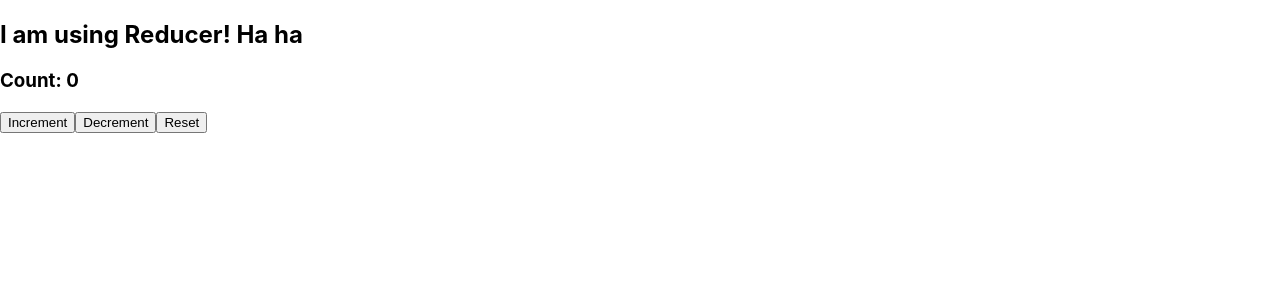
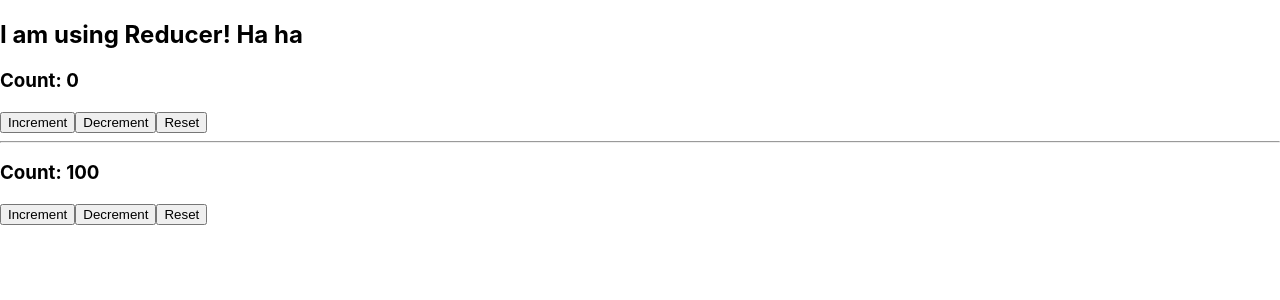
Before and after one commit to mdajgarhossain/React-Redux-Workshop, a React app: page / in a window 1280 px wide. Shown: the top 300 px of the page. Built offline with nearby package versions, Linux system fonts and the light colour scheme; the HTML template or start-up script is replaced by a standard one.

Commit message:
Make many states easily by using the same reducer

```diff
--- a/src/components/my_reducer/index.jsx
+++ b/src/components/my_reducer/index.jsx
@@ -17,33 +17,25 @@ const reducer = (state, action) => {
 }
 
 const MyReducer = props => {
-    /*const [count, setCount] = useState(0);
-
-    const increment = () => {
-        setCount(count + 1);
-    }
-
-    const decrement = () => {
-        setCount(count - 1);
-    }
-
-    const reset = () => {
-        setCount(0);
-    }*/
-
     const [count, dispatch] = useReducer(reducer, initData);
+    const [count2, dispatch2] = useReducer(reducer, 100);
 
     return(
         <div>
             <h2>I am using Reducer! Ha ha</h2>
-            <h3>Count: {count}</h3>
-            {/* <button onClick={increment}>Increment</button>
-            <button onClick={decrement}>Decrement</button>
-            <button onClick={reset}>Reset</button> */}
-            <button onClick={() => dispatch({type: 'increment'})}>Increment</button>
-            <button onClick={() => dispatch({type: 'decrement'})}>Decrement</button>
-            <button onClick={() => dispatch({type: 'reset'})}>Reset</button>
-
+            <div>
+                <h3>Count: {count}</h3>
+                <button onClick={() => dispatch({type: 'increment'})}>Increment</button>
+                <button onClick={() => dispatch({type: 'decrement'})}>Decrement</button>
+                <button onClick={() => dispatch({type: 'reset'})}>Reset</button>
+            </div>
+            <hr/>
+            <div>
+                <h3>Count: {count2}</h3>
+                <button onClick={() => dispatch2({type: 'increment'})}>Increment</button>
+                <button onClick={() => dispatch2({type: 'decrement'})}>Decrement</button>
+                <button onClick={() => dispatch2({type: 'reset'})}>Reset</button>
+            </div>
         </div>
     );
 }
```
